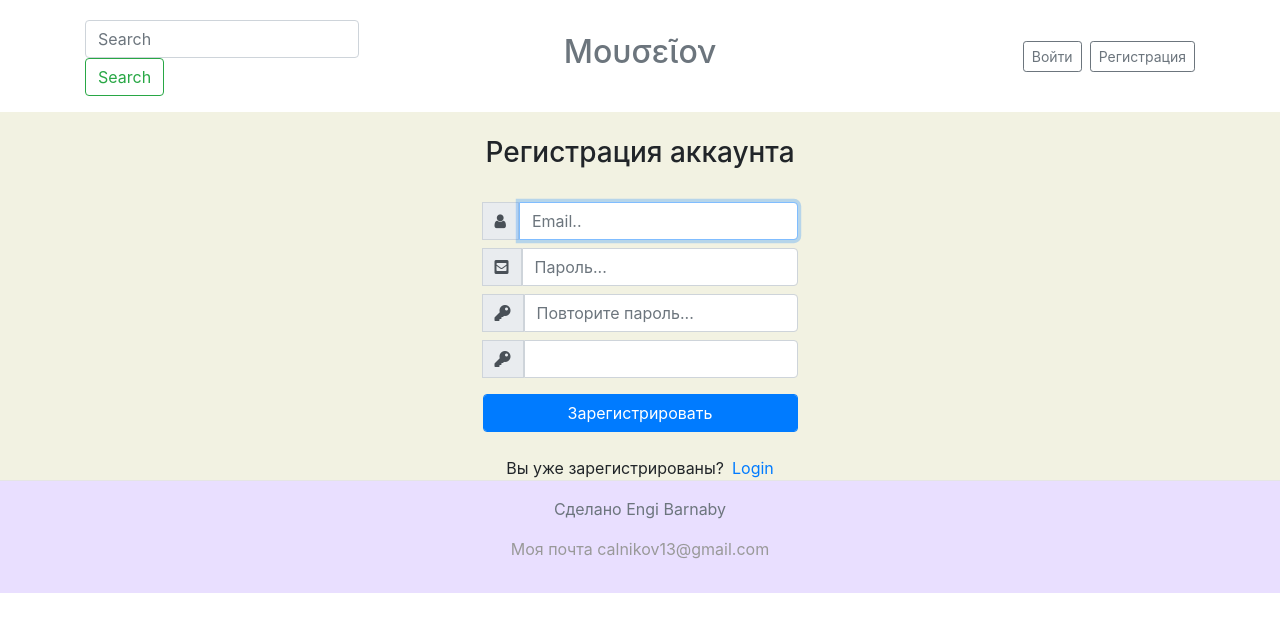
After one commit to EngiBarnaby/Django-Blog, a Django app: page /account/register/ in a window 1280 px wide. The commit adds this page. Shown: the top 632 px of the page. Run offline with Django 3.2, Linux system fonts and the light colour scheme; parts of the project's set-up code (start-up, migrations or seed data) failed here and were passed over; some libraries are stand-ins or nearby versions.

Commit message:
Пределаны стили и регистрация на сайте

```diff
--- /dev/null
+++ b/account/forms.py
@@ -0,0 +1,9 @@
+from django.forms import ModelForm
+from django.contrib.auth.forms import UserCreationForm
+from django.contrib.auth.models import User
+from django import forms
+
+class CustomUserForm(UserCreationForm):
+    class Meta:
+        model = User
+        fields = ['username', 'email', 'password1', 'password2']
--- /dev/null
+++ b/account/templates/account/register.html
@@ -0,0 +1,78 @@
+{% extends "pages/base.html" %}
+{% load static %}
+
+{% load crispy_forms_tags %}
+
+{% block title %}Регистрация{% endblock %}
+
+{% block content %}
+    <div class="container h-100 mt-4">
+    <div class="d-flex justify-content-center h-100">
+      <div class="user_card">
+        <div class="d-flex justify-content-center mb-4  ">
+          <h3 id="form-title">Регистрация аккаунта</h3>
+        </div>
+        <div class="d-flex justify-content-center form_container">
+
+          <form method="POST" action="">
+            {% csrf_token %}
+            <div class="input-group mb-2">
+              <div class="input-group-append">
+                <span class="input-group-text"><i class="fa fa-user"></i></span>
+              </div>
+              <!-- <input type="text" name="username" class="form-control py-2 border-left-0 border" placeholder="Имя аккаунта"> -->
+              {{form.username}}
+            </div>
+            <div class="input-group mb-2">
+              <div class="input-group-append">
+                <span class="input-group-text"><i class="fas fa-envelope-square"></i></span>
+              </div>
+              <!-- <input type="email" name="username" class="form-control py-2 border-left-0 border" placeholder="Email"> -->
+              {{form.email}}
+            </div>
+            <div class="input-group mb-2">
+              <div class="input-group-append">
+                <span class="input-group-text"><i class="fas fa-key"></i></span>
+              </div>
+              <!-- <input type="password" name="username" class="form-control py-2 border-left-0 border" placeholder="Пароль"> -->
+              {{form.password1}}
+            </div>
+            <div class="input-group mb-2">
+              <div class="input-group-append">
+                <span class="input-group-text"><i class="fas fa-key"></i></span>
+              </div>
+              <!-- <input type="password" name="username" class="form-control py-2 border-left-0 border" placeholder="Повторите пароль"> -->
+              {{form.password2}}
+            </div>
+              <div class="d-flex justify-content-center mt-3">
+                <input class="btn btn-primary" type="submit" value="Зарегистрировать">
+              </div>
+          </form>
+        </div>
+
+        <div class="mt-4">
+          <div class="d-flex justify-content-center links">
+            Вы уже зарегистрированы? <a href="#" class="ml-2">Login</a>
+          </div>
+        </div>
+      </div>
+    </div>
+    </div>
+    <script>
+  						/* Because i didnt set placeholder values in forms.py they will be set here using vanilla Javascript
+  		//We start indexing at one because CSRF_token is considered and input field
+  		 */
+
+  		//Query All input fields
+  		var form_fields = document.getElementsByTagName('input')
+  		form_fields[1].placeholder='Имя аккаунта..';
+  		form_fields[2].placeholder='Email..';
+  		form_fields[3].placeholder='Пароль...';
+  		form_fields[4].placeholder='Повторите пароль...';
+
+
+  		for (var field in form_fields){
+  			form_fields[field].className += ' form-control'
+  		}
+  	</script>
+{% endblock %}
--- a/account/urls.py
+++ b/account/urls.py
@@ -1,9 +1,13 @@
 from django.urls import path
 from django.contrib.auth import views as auth_views
+from .views import *
 
 app_name="account"
 
 urlpatterns = [
-    path('login/', auth_views.LoginView.as_view(), name="login"),
+    path('register/', register_user, name='register'),
+    # path('login/', auth_views.LoginView.as_view(), name="login"),
     path("logout/", auth_views.LogoutView.as_view(), name="logout"),
+    path("register_done/", register_done, name='register_done'),
+    path("login/", login_user, name="login"),
 ]
--- a/account/views.py
+++ b/account/views.py
@@ -1,15 +1,38 @@
-from django.shortcuts import render
-from django.contrib.auth import authenticate,
-from djago.contrib.auth.form import UserCreationForm
+from django.shortcuts import render, redirect
+from django.contrib.auth import login, logout, authenticate
+from django.contrib.auth.forms import UserCreationForm
+from .forms import CustomUserForm
 
-
-def register(request):
-    form = UserCreationForm()
+def register_user(request):
+    form = CustomUserForm()
 
     if request.method == "POST":
-        form = UserCreationForm(request.POST)
+        form = CustomUserForm(request.POST)
         if form.is_valid():
             form.save()
+            return redirect("account:register_done")
+
+    contex = {"form" : form}
+    return render(request, 'account/register.html', contex)
+
+def register_done(request):
+    return render(request, "account/register_done.html", {})
+
+def login_user(request):
+
+    if request.method == "POST":
+        username = request.POST.get('username')
+        password = request.POST.get('password')
+        user = authenticate(username=username, password=password)
+
+        if user is not None:
+            login(request, user)
+            return redirect("post:post_list")
+        else:
+            return render(request, 'account/login_user.html')
+
+    else:
+        return render(request, "account/login_user.html", {})
 
 # @login_required
 # def dashboard(request):
--- a/pages/admin.py
+++ b/pages/admin.py
@@ -8,6 +8,12 @@ from ckeditor.widgets import CKEditorWidget
 class ArticleContentInline(admin.StackedInline):
     model = ArticleContent
 
+
+@admin.register(Category)
+class CategoryAdmin(admin.ModelAdmin):
+    list_display = ('name',)
+
+
 @admin.register(Post)
 class PostAdmin(admin.ModelAdmin):
     list_display = ('title', 'slug', 'publish')
--- a/pages/templates/pages/base.html
+++ b/pages/templates/pages/base.html
@@ -10,38 +10,77 @@
     <link rel="stylesheet" href="https://stackpath.bootstrapcdn.com/bootstrap/4.5.0/css/bootstrap.min.css" integrity="sha384-9aIt2nRpC12Uk9gS9baDl411NQApFmC26EwAOH8WgZl5MYYxFfc+NcPb1dKGj7Sk" crossorigin="anonymous">
     <script src="https://cdn.jsdelivr.net/npm/popper.js@1.16.0/dist/umd/popper.min.js" integrity="sha384-Q6E9RHvbIyZFJoft+2mJbHaEWldlvI9IOYy5n3zV9zzTtmI3UksdQRVvoxMfooAo" crossorigin="anonymous"></script>
     <script src="https://stackpath.bootstrapcdn.com/bootstrap/4.5.0/js/bootstrap.min.js" integrity="sha384-OgVRvuATP1z7JjHLkuOU7Xw704+h835Lr+6QL9UvYjZE3Ipu6Tp75j7Bh/kR0JKI" crossorigin="anonymous"></script>
+    <link rel="stylesheet" href="https://use.fontawesome.com/releases/v5.8.1/css/all.css" integrity="sha384-50oBUHEmvpQ+1lW4y57PTFmhCaXp0ML5d60M1M7uH2+nqUivzIebhndOJK28anvf" crossorigin="anonymous">
+    <link rel="stylesheet" href="path/to/font-awesome/css/font-awesome.min.css">
+
+
     <title>{% block title %}{% endblock %}</title>
   </head>
-  <body class="d-flex flex-column h-100">
+  <wrapper class="d-flex flex-column">
+    <body>
     <!--Панел навигаций-->
-  <nav class="navbar navbar-light main-nav">
-    <a href="{% url 'post:post_list' %}" class="navbar-brand" style="font-size: 30px;">Μουσεῖον</a>
+    <div class="container nav-main">
+      <header class="blog-header py-3">
+          <div class="row flex-nowrap justify-content-between align-items-center">
+            <div class="col-4 pt-1">
+              <form class="form-inline">
+                <input class="form-control mr-sm-2" type="search" placeholder="Search" aria-label="Search">
+                <button class="btn btn-outline-success my-2 my-sm-0" type="submit">Search</button>
+              </form>
+            </div>
+            <div class="col-4 text-center">
+              <a class="text-muted title-brand" href="{% url 'post:post_list' %}"><h2>Μουσεῖον</h2></a>
+            </div>
+            <div class="col-4 d-flex justify-content-end align-items-center">
+              <!-- <a class="text-muted" href="#" aria-label="Search">
+                <svg xmlns="http://www.w3.org/2000/svg" width="20" height="20" fill="none" stroke="currentColor" stroke-linecap="round" stroke-linejoin="round" stroke-width="2" class="mx-3" role="img" viewBox="0 0 24 24" focusable="false"><title>Search</title><circle cx="10.5" cy="10.5" r="7.5"></circle><path d="M21 21l-5.2-5.2"></path></svg>
+              </a> -->
               {% if request.user.is_authenticated %}
-        <ul class="navbar-nav">
-          <li class="nav-item">
-            Hello {{ request.user.username }},
-          </li>
-          <li class="nav-item">
-            <a class="nav-link" href="{% url 'account:logout' %}">Выйти</a>
-          </li>
-        </ul>
+                <a class="btn btn-sm btn-outline-secondary ml-2" href="{% url 'account:logout' %}">Выйти</a>
+                <a class="btn btn-sm btn-outline-secondary ml-2" href="{% url 'post:post_create' %}">Написать статью</a>
+                <svg class="bi bi-person ml-2" width="2em" height="2em" viewBox="0 0 16 16" fill="currentColor" xmlns="http://www.w3.org/2000/svg">
+                  <path fill-rule="evenodd" d="M13 14s1 0 1-1-1-4-6-4-6 3-6 4 1 1 1 1h10zm-9.995-.944v-.002.002zM3.022 13h9.956a.274.274 0 0 0 .014-.002l.008-.002c-.001-.246-.154-.986-.832-1.664C11.516 10.68 10.289 10 8 10c-2.29 0-3.516.68-4.168 1.332-.678.678-.83 1.418-.832 1.664a1.05 1.05 0 0 0 .022.004zm9.974.056v-.002.002zM8 7a2 2 0 1 0 0-4 2 2 0 0 0 0 4zm3-2a3 3 0 1 1-6 0 3 3 0 0 1 6 0z"/>
+                </svg>
               {% else %}
-      <ul class="navbar-nav">
-        <li class="nav-item">
-          <a class="nav-link" href="{% url 'account:login' %}">Войти</a>
-        </li>
-      </ul>
+                <a class="btn btn-sm btn-outline-secondary ml-2" href="{% url 'account:login' %}">Войти</a>
+                <a class="btn btn-sm btn-outline-secondary ml-2" href="{% url 'account:register' %}">Регистрация</a>
               {% endif %}
+            </div>
+          </div>
+        </header>
+        {% if categories %}
+          <div class="nav-scroller py-1 mb-2" id="categories">
+            <nav class="nav d-flex justify-content-center">
+              {% for c in categories %}
+                <a class="p-2 text-muted" href="#">{{ c.name }}</a>
+              {% endfor %}
+              <!-- <a class="p-2 text-muted" href="#">World</a>
+              <a class="p-2 text-muted" href="#">U.S.</a>
+              <a class="p-2 text-muted" href="#">Technology</a>
+              <a class="p-2 text-muted" href="#">Design</a>
+              <a class="p-2 text-muted" href="#">Culture</a>
+              <a class="p-2 text-muted" href="#">Business</a>
+              <a class="p-2 text-muted" href="#">Politics</a>
+              <a class="p-2 text-muted" href="#">Opinion</a>
+              <a class="p-2 text-muted" href="#">Science</a>
+              <a class="p-2 text-muted" href="#">Health</a>
+              <a class="p-2 text-muted" href="#">Style</a>
+              <a class="p-2 text-muted" href="#">Travel</a> -->
             </nav>
-  <div class="content">
+          </div>
+        {% endif %}
+      </div>
+
+      <div class="content flex-fill">
         {% block content %}
         {% endblock %}
       </div>
-  <footer class="footer mt-auto py-3">
+      <footer class="footer py-3">
             <div class="container">
               <p class="text-muted">Сделано Engi Barnaby</p>
               <p>Моя почта calnikov13@gmail.com</p>
             </div>
       </footer>
     </body>
+</wrapper>
 </html>
--- a/pages/views.py
+++ b/pages/views.py
@@ -6,8 +6,10 @@ from .forms import PostForm
 from django.views.generic.base import View
 from django.forms.models import modelform_factory
 
+
 def post_list(request):
     all_post = Post.objects.all()
+    categories = Category.objects.all()
     pages = Paginator(all_post, 8)
 
     if "page" in request.GET:
@@ -17,7 +19,7 @@ def post_list(request):
 
     page = pages.get_page(page_num)
 
-    context = {'all_post' : page.object_list, 'page' : page}
+    context = {'all_post' : page.object_list, 'page' : page, "categories" : categories}
     return render(request, "pages/post/post_list.html", context)
 
 def post_create(request):
--- a/static/css/base.css
+++ b/static/css/base.css
@@ -8,6 +8,7 @@ body, html {
    background-color: #f2f2e2;
 }
 
+
 .footer {
     padding: 2.5rem 0;
     color: #999;
@@ -15,8 +16,11 @@ body, html {
     background-color: #e9dfff;
     border-top: .05rem solid #e5e5e5;
     width: 100%;
-    bottom: 0;
     display: block;
+}
+
+.mt-auto, .my-auto {
+    margin-top: auto !important;
 }
 
 .content {
@@ -41,11 +45,11 @@ body, html {
 }
 
 .post-nav a {
-  color:   #686865;
+  color: #686865;
 }
 
 .post-nav a:hover {
-  color :   #424240;
+  color : #424240;
 }
 
 .post-nav a {
@@ -65,3 +69,11 @@ body, html {
   font-weight: 800;
   font-family: 'Roboto', sans-serif;
 }
+
+.form-account {
+    width: 100%;
+    max-width: 330px;
+    padding: 15px;
+    margin: auto;
+    border: 4px double black;
+}
```
Also changed, not shown: account/templates/account/login_user.html (added, +44 -0 lines), account/templates/account/register_done.html (added, +17 -0 lines), pages/models.py (+17 -0 lines), pages/static/css/base.css (+35 -3 lines), pages/templates/pages/post/post_list.html (+5 -3 lines), pages/migrations/0016_auto_20200608_1718.py (added), pages/static/img/prosto.jpg (added), static/img/prosto.jpg (added). Lines whose indentation alone changed are shown as unchanged.
